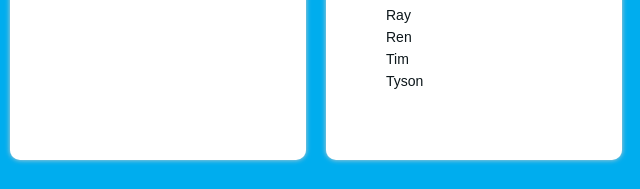
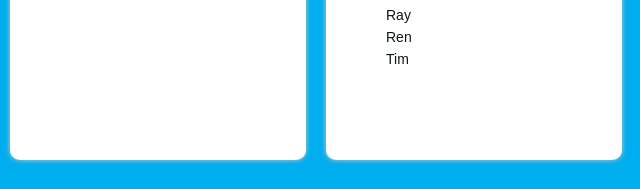
Before and after one commit to johncorrelli/teamgantt-clock, a plain HTML site: page public/index.html in a window 1280 px wide. Shown: the part 608-797 px from the top of the page, 640-1280 px from the left. Drawn offline with Linux system fonts and the light colour scheme; a script that the page names is missing.

Commit message:
chore: remove tyson

```diff
--- a/public/index.html
+++ b/public/index.html
@@ -51,7 +51,6 @@
             <li>Ray</li>
             <li>Ren</li>
             <li>Tim</li>
-            <li>Tyson</li>
         </ul>
     </div>
 </div>
```
